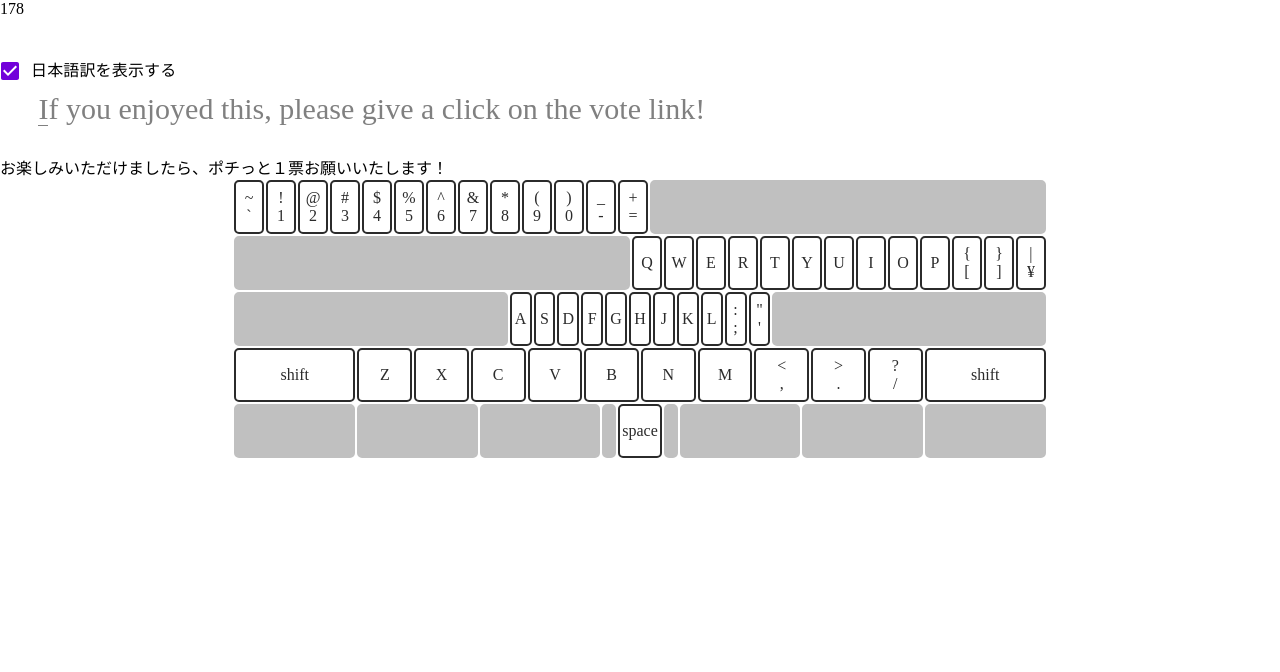
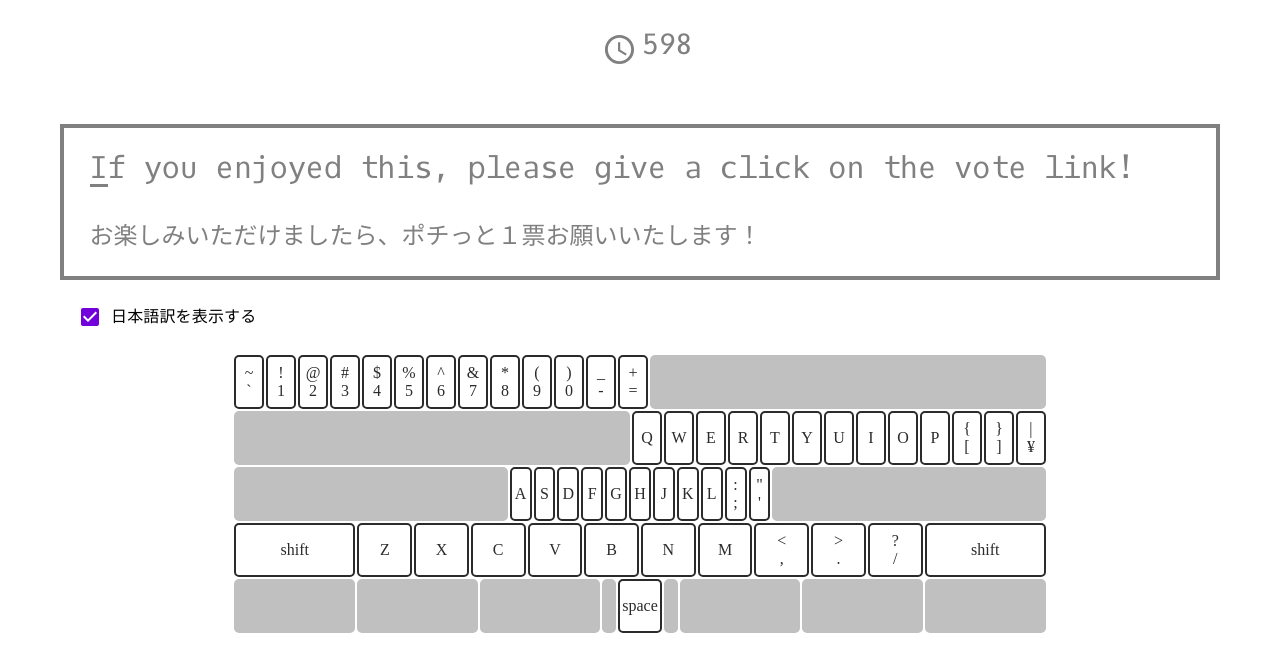
Before and after one commit to Mitsuwo/eigo-typing, a React (Create React App) app: page / in a window 1280 px wide. Both pictures are taken after a click on the button "START". Shown: the top 672 px of the page. Built offline with nearby package versions, Linux system fonts and the light colour scheme.

Commit message:
[update]スタイル修正

```diff
--- a/src/constant/styles.ts
+++ b/src/constant/styles.ts
@@ -1,8 +1,8 @@
 export const KEY_COLOR_DEFAULT = '#FFFFFF';
-export const KEY_COLOR_CORRECT = '#0066FF';
-export const KEY_COLOR_INCORRECT = '#FF3366';
+export const KEY_COLOR_CORRECT = '#00b9f1';
+export const KEY_COLOR_INCORRECT = '#f9320c';
 export const KEY_COLOR_DISABLED = '#C0C0C0';
-export const KEY_COLOR_ACTIVE_SHIFT = '#CCFF33';
+export const KEY_COLOR_ACTIVE_SHIFT = '#f9c00c';
 
 export const KEY_BORDER_COLOR_DEFAULT = '#2B2B2B';
 
--- a/src/store/PageManager/reducers.ts
+++ b/src/store/PageManager/reducers.ts
@@ -5,12 +5,13 @@ import {
   SET_COUNT_DOWN_TIME,
   APP_STATE_INITIAL,
   ADD_INCORRECT_KEY,
-  ADD_CORRECT_KEY
+  ADD_CORRECT_KEY,
+  RESET_PAGE_MANAGER
 } from './types';
 
 const initialState: PageManagerState = {
   appState: APP_STATE_INITIAL,
-  countDownTime: 180,
+  countDownTime: 600,
   correctKeys: [],
   incorrectKeys: []
 };
@@ -44,6 +45,9 @@ export function pageManagerReducer(
         incorrectKeys: state.incorrectKeys.concat([action.payload])
       };
     }
+    case RESET_PAGE_MANAGER: {
+      return initialState;
+    }
     default:
       return state;
   }
--- a/src/views/components/Character.tsx
+++ b/src/views/components/Character.tsx
@@ -14,6 +14,7 @@ const CharacterComponent: React.FC<Props> = (props: Props) => {
       style={{
         color: props.color,
         fontSize: '30px',
+        fontFamily: 'oxygenMono',
         borderBottom: props.isNextChar ? 'solid' : 'none'
       }}>
       {props.char === ' ' ? '\u00A0' : props.char}
--- a/src/views/components/CountDown.tsx
+++ b/src/views/components/CountDown.tsx
@@ -1,4 +1,5 @@
 import React from 'react';
+import AccessTimeIcon from '@material-ui/icons/AccessTime';
 
 interface Props {
   countDownTime: number;
@@ -6,8 +7,19 @@ interface Props {
 
 const CountDownComponent: React.FC<Props> = (props: Props) => {
   return (
-    <div style={{ height: '50px' }}>
-      <div>{props.countDownTime}</div>
+    <div
+      style={{
+        height: '8vh',
+        padding: '4vh 2vw',
+        width: '10vw',
+        marginLeft: '45vw',
+        display: 'flex'
+      }}>
+      <AccessTimeIcon htmlColor="grey" fontSize="large" />
+      <div
+        style={{ fontSize: '3.5vh', fontFamily: 'oxygenMono', color: 'grey', marginLeft: '5px' }}>
+        {props.countDownTime}
+      </div>
     </div>
   );
 };
--- a/src/views/components/ScriptJapanese.tsx
+++ b/src/views/components/ScriptJapanese.tsx
@@ -5,7 +5,9 @@ interface Props {
 }
 
 const ScriptJapaneseComponent: React.FC<Props> = (props: Props) => {
-  return <div>{props.scriptJapanese}</div>;
+  return (
+    <div style={{ marginTop: '4vh', fontSize: '3vh', color: 'grey' }}>{props.scriptJapanese}</div>
+  );
 };
 
 export const ScriptJapanese = React.memo(ScriptJapaneseComponent);
--- a/src/views/components/ShowJapaneseCheckBox.tsx
+++ b/src/views/components/ShowJapaneseCheckBox.tsx
@@ -1,26 +1,43 @@
 import React from 'react';
-import { Checkbox, FormControlLabel } from '@material-ui/core';
-import { CustomThemeProvider } from '../styles/CustomThemeProvider';
+import { Checkbox, createStyles, FormControlLabel, makeStyles } from '@material-ui/core';
 
 interface Props {
   showJapanese: boolean;
+  fontColor: string;
   switchShowJapanese: () => void;
 }
 
+const createClasses = makeStyles(() =>
+  createStyles({
+    root: {
+      color: '#e1eef6',
+      '&$checked': {
+        color: '#7200da'
+      }
+    },
+    checked: {}
+  })
+);
+
 const ShowJapaneseCheckBoxComponent: React.FC<Props> = (props: Props) => {
+  const classes = createClasses();
   return (
-    <FormControlLabel
-      control={
-        <CustomThemeProvider>
+    <div style={{ padding: '2vh' }}>
+      <FormControlLabel
+        control={
           <Checkbox
+            classes={{
+              root: classes.root,
+              checked: classes.checked
+            }}
             checked={props.showJapanese}
             onChange={props.switchShowJapanese}
-            color="primary"
           />
-        </CustomThemeProvider>
-      }
-      label="日本語訳を表示する"
-    />
+        }
+        style={{ color: props.fontColor }}
+        label="日本語訳を表示する"
+      />
+    </div>
   );
 };
 
--- a/src/views/containers/Home.tsx
+++ b/src/views/containers/Home.tsx
@@ -36,7 +36,6 @@ const HomeContainer: React.FC<RouteComponentProps> = (props: RouteComponentProps
       }}>
       <AppTitle>えいごでタイピング</AppTitle>
       <AnimatedTyping />
-      <CustomThemeProvider>
       <ButtonParent>
         <Button variant="contained" color="secondary" onClick={linkToTyping}>
           <p style={{ color: '#e1eef6', fontFamily: 'oxygenMono', fontSize: '20px', margin: 0 }}>
@@ -49,7 +48,6 @@ const HomeContainer: React.FC<RouteComponentProps> = (props: RouteComponentProps
           switchShowJapanese={switchShowJapanese}
         />
       </ButtonParent>
-      </CustomThemeProvider>
     </div>
   );
 };
--- a/src/views/containers/Result.tsx
+++ b/src/views/containers/Result.tsx
@@ -61,7 +61,7 @@ const ResultContainer: React.FC = () => {
     return result;
   }, [correctKeys]);
   return (
-    <div>
+    <div style={{ height: '100vh', overflow: 'scroll' }}>
       <TypedScripts typedScripts={typedScripts} />
       <BarChart
         data={intervalData}
--- a/src/views/containers/Typing.tsx
+++ b/src/views/containers/Typing.tsx
@@ -133,7 +133,7 @@ const TypingContainer: React.FC = () => {
   ) : (
     <div>
       <CountDown countDownTime={countDownTime} />
-      <ShowJapaneseCheckBox showJapanese={showJapanese} switchShowJapanese={switchShowJapanese} />
+      <div style={{ marginLeft: '5vw', marginRight: '5vw' }}>
         <ScriptWrapper
           ref={scriptWrapperRef}
           onKeyDown={handleKeyDown}
@@ -146,8 +146,14 @@ const TypingContainer: React.FC = () => {
             scriptIndex={currentScriptIndex}
             currentScriptIndex={currentScriptIndex}
           />
+          {showJapanese ? <ScriptJapanese scriptJapanese={scriptJapanese} /> : ''}
         </ScriptWrapper>
-      {showJapanese ? <ScriptJapanese scriptJapanese={scriptJapanese} /> : ''}
+        <ShowJapaneseCheckBox
+          showJapanese={showJapanese}
+          fontColor="black"
+          switchShowJapanese={switchShowJapanese}
+        />
+      </div>
       <Keyboard currentKeys={currentKeys} nextKey={nextKey} />
     </div>
   );
@@ -164,12 +170,15 @@ function shuffleArray<T>(array: T[]): T[] {
 }
 
 const ScriptWrapper = styled.div`
-  width: 94vw;
-  margin: 0 3vw 25px 3vw;
-  padding: 0;
+  width: 86vw;
+  margin: 0;
+  padding: 2vw;
   overflow-y: scroll;
   display: inline-block;
   text-align: left;
+  :focus {
+    outline: 0.5vh solid grey;
+  }
 `;
 
 export const Typing = TypingContainer;
```
Lines whose indentation alone changed are shown as unchanged.
